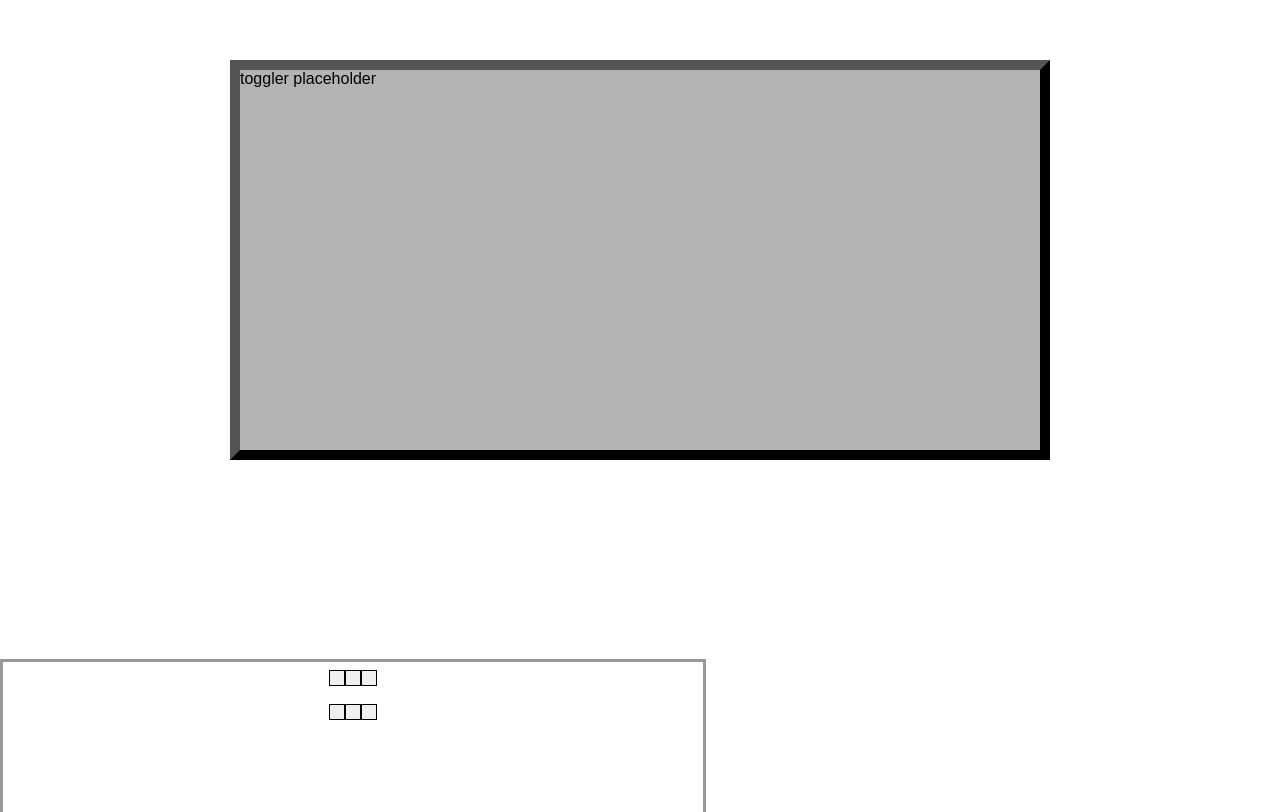
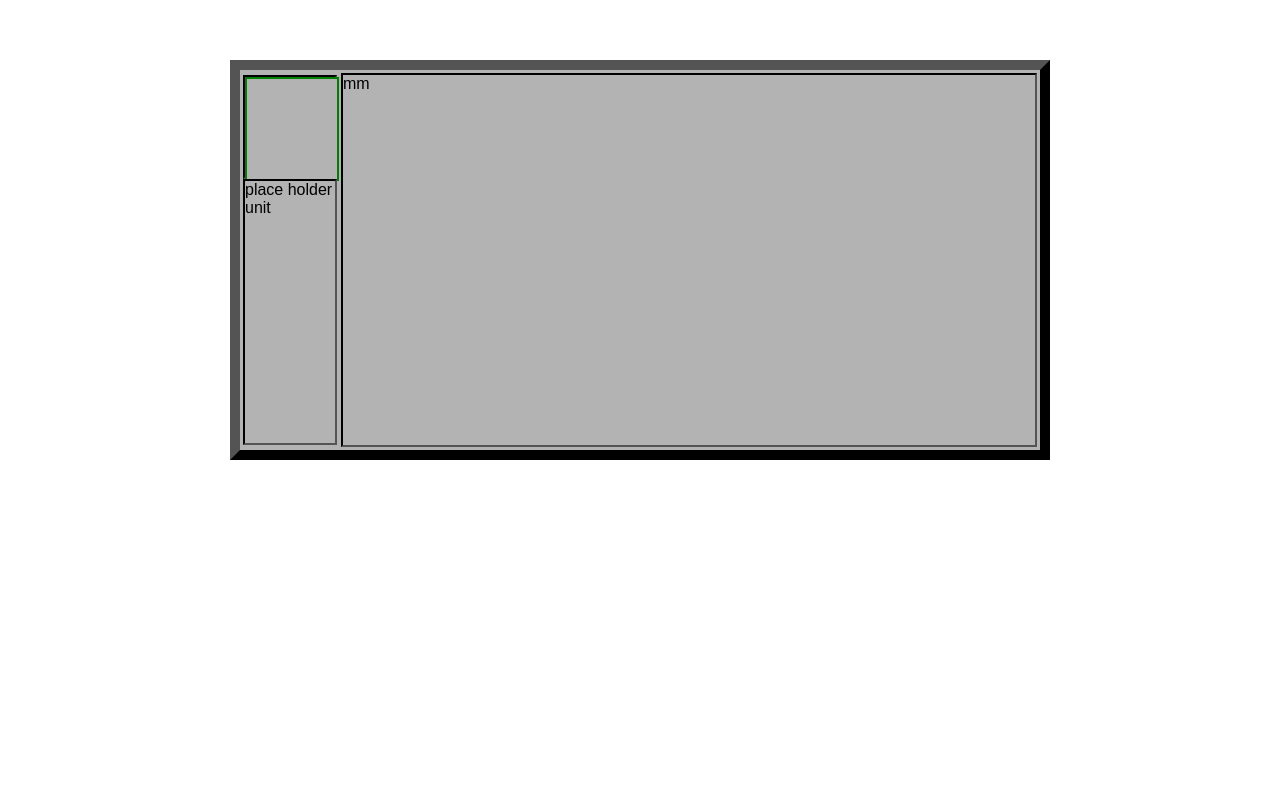
Before and after one commit to segatank/unit-board-react, a React (Create React App) app: page / in a window 1280 px wide. Shown: the part 140-952 px from the top of the page. After the commit the page ends 800 px from the top, so only its background shows below. Built offline with nearby package versions, Linux system fonts and the light colour scheme.

Commit message:
moved lesser components for rendering into main component, working on board matrix logic

```diff
--- a/src/BaseBoard.css
+++ b/src/BaseBoard.css
@@ -1,4 +1,4 @@
-.BaseBoard {
+.BoardTable {
   width: 800px;
   height: 380px;
   background-color: #b3b3b3;
@@ -7,3 +7,30 @@
   border-width: 10px;
   border-color: black;
 }
+
+.TogglerWrapper {
+  width: 90px;
+  height: 100px;
+  background-color: #b3b3b3;
+  border-style: inset;
+  border-width: 2px;
+  border-color: black;
+}
+
+.UnitPanelWrapper {
+  width: 90px;
+  height: 262px;
+  background-color: #b3b3b3;
+  border-style: inset;
+  border-width: 2px;
+  border-color: black;
+}
+
+.MatrixWrapper {
+  width: 692px;
+  height: 370px;
+  background-color: #b3b3b3;
+  border-style: inset;
+  border-width: 2px;
+  border-color: black;
+}
--- a/src/BaseBoard.js
+++ b/src/BaseBoard.js
@@ -3,21 +3,41 @@ import './BaseBoard.css';
 import BoardSwitcher from './switcher/BoardSwitcher';
 import BoardMatrix from './board_matrix/BoardMatrix';
 //import UnitPanel from './unit_panel/UnitPanel';
+
 class BaseBoard extends Component {
 
   renderSwitcher(i) {
     return (
-      <label> toggler placeholder
-      </label>
+      <BoardSwitcher/>
+    );
+  }
+
+  renderMatrix() {
+    return( <div> mm</div>
+      //{BoardMatrix}
     );
   }
 
   render() {
     return (
-      <div className="BaseBoard">
-        <div>
-          {this.renderSwitcher(0)}
-        </div>
+      <div className="BoardTable">
+        <table>
+          <tr>
+            <td>
+              <div className="TogglerWrapper">
+                {this.renderSwitcher(0)}
+              </div>
+              <div className="UnitPanelWrapper">
+                place holder unit
+              </div>
+            </td>
+            <td>
+              <div className="MatrixWrapper">
+                {this.renderMatrix()}
+              </div>
+            </td>
+          </tr>
+        </table>
       </div>
     );
   }
--- a/src/board_matrix/BoardCell.css
+++ b/src/board_matrix/BoardCell.css
@@ -1,6 +1,6 @@
 .CellSkin {
-  width: 16px;
-  height: 16px;
+  width: 20px;
+  height: 20px;
   border-style: solid;
   border-width: 1.5px;
   border-color: black;
--- a/src/board_matrix/BoardMatrix.css
+++ b/src/board_matrix/BoardMatrix.css
@@ -10,5 +10,4 @@
   margin-top: -1px;
   padding: 0;
   text-align: center;
-
 }
--- a/src/board_matrix/BoardMatrix.js
+++ b/src/board_matrix/BoardMatrix.js
@@ -12,9 +12,10 @@ let positionY = 0;
 
 class BoardMatrix extends Component {
 
-  renderCell(i) {
+  renderCell(i, j) {
     return (
       <CellUnit
+        key = {i.toString()+ j.toString()}
         value={this.props[i]}
         onClick={() => this.props.onClick(i)}
       />
@@ -23,19 +24,15 @@ class BoardMatrix extends Component {
 
 
   render() {
+    let matrix = [];
+    for (let x = 0; x < MatrixSize.defWidth; x++) {
+      for (let y = 0; y < MatrixSize.defHeight; y++) {
+        matrix.push(this.renderCell(x, y));
+      }
+    }
     return (
       <div className="square">
-         <div className="board-row">
-           {this.renderCell(0)}
-           {this.renderCell(1)}
-           {this.renderCell(2)}
-         </div>
-
-           {this.renderCell(3)}
-           {this.renderCell(4)}
-           {this.renderCell(5)}
-
-
+         {matrix}
       </div>
     )
   }
--- a/src/index.js
+++ b/src/index.js
@@ -1,15 +1,13 @@
 import React from 'react';
 import ReactDOM from 'react-dom';
 import './index.css';
-import App from './App';
 import BaseBoard from './BaseBoard';
 //import BoardSwitcher from './switcher/BoardSwitcher';
-import BoardMatrix from './board_matrix/BoardMatrix';
+//import BoardMatrix from './board_matrix/BoardMatrix';
 import registerServiceWorker from './registerServiceWorker';
-
 
 ReactDOM.render(<BaseBoard />, document.getElementById('root'));
 //ReactDOM.render(<BoardSwitcher />, document.getElementById('board-item-switch-mode'));
-ReactDOM.render(<BoardMatrix />, document.getElementById('board-item-units-panel'));
+//ReactDOM.render(<BoardMatrix />, document.getElementById('board-item-units-panel'));
 
 registerServiceWorker();
--- a/src/switcher/BoardSwitcher.css
+++ b/src/switcher/BoardSwitcher.css
@@ -1,6 +1,7 @@
 .BoardSwitcher {
-  width: 100px;
-  height: 50px;
+  width: 90px;
+  height: 100px;
+  background-color: #b3b3b3;
   border-style: solid;
   border-width: 2px;
   border-color: green;
```
Also changed, not shown: src/unit_panel/Unit.js (+13 -0 lines), src/unit_panel/UnitPanel.js (+12 -0 lines).
